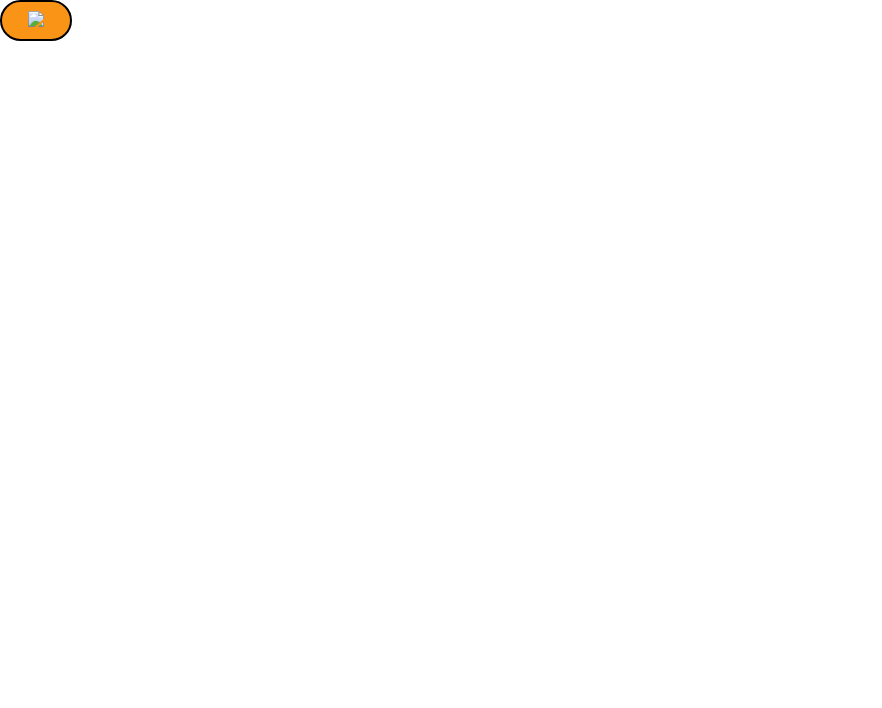
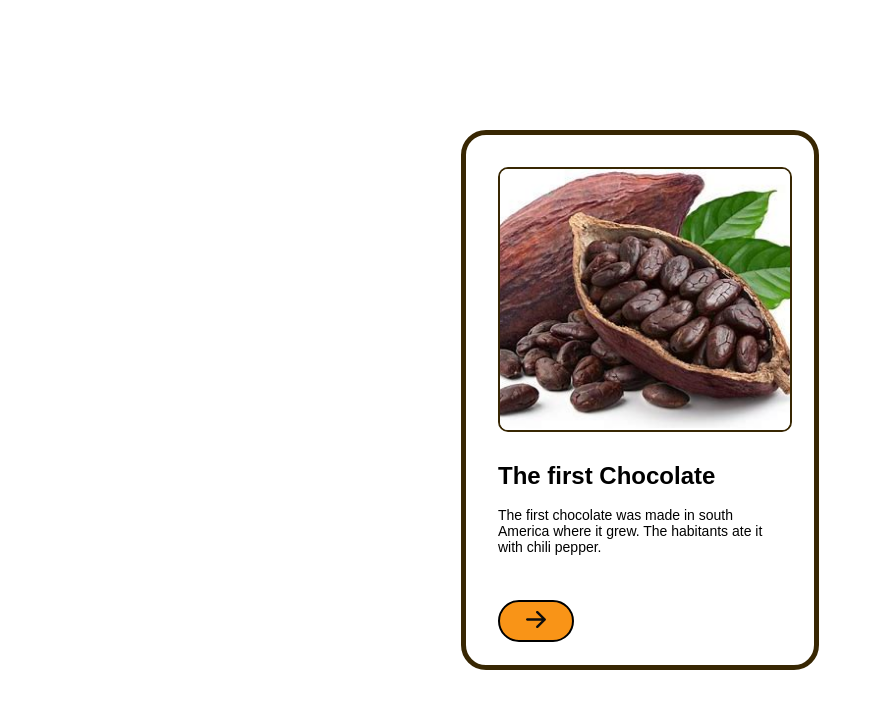
Before and after one commit to thewebsitecreator244/CHOCOLATE, a plain HTML site: page index.html in a window 1280 px wide. Shown: the whole page, without its empty margins (0-882 px from the left). Drawn offline with Linux system fonts and the light colour scheme.

Commit message:
feat: added history card

```diff
--- a/index.html
+++ b/index.html
@@ -4,16 +4,23 @@
 <head>
     <meta charset="UTF-8">
     <meta name="viewport" content="width=device-width, initial-scale=1.0">
-    <title>Карточка</title>
+    <title>THE HISTORY OF CHOCOLATE</title>
     <link rel="stylesheet" href="./fonts/fonts.css">
     <link rel="stylesheet" href="./style.css">
 </head>
 
 <body>
     <div class="card">
-        <!-- Напиши свой код тут -->
+        <div class="card__wrapper-image">
+            <img class = "card__image" src = "/img/1mage0fc0c0ben.jpg" alt="chocobean">
+        </div>
+        <div class="card__text">
+            <h2 class="card__tittle">The first Chocolate</h2>
+            <p class="card__desscription">The first chocolate was made in south America
+                where it grew. The habitants ate it with chili pepper.</p>
+        </div>
         <button class="card__button">
-            <img class="icon" src="путь-до-svg">
+            <img class="icon" src="./img/Vector.svg">
         </button>
     </div>
 </body>
--- a/style.css
+++ b/style.css
@@ -6,9 +6,51 @@
 
 body {
     font-family: 'StratosSkyeng', sans-serif;
+    height: 100vh;
+    display: flex;
+    justify-content: center;
+    align-items: center;
 }
 
 /* Напиши свой CSS-код тут */
+
+.card{
+    width: 358px;
+    padding: 32px 32px 23px;
+    border: 5px solid rgb(56, 39, 3);
+    border-radius: 25px;
+}
+
+.card__wrapper-image{
+    width: 294px;
+    height: 265px;
+    border: 2px solid rgb(56, 39, 3);
+    border-radius: 10px;
+    overflow: hidden;
+    margin-bottom: 30px;
+}
+
+.card__image{
+    object-fit: cover;
+    width: 100%;
+    height: 100%;
+    transition: .5s;
+}
+
+.card__text {
+    font-family: Arial, Helvetica, sans-serif;
+    margin-bottom: 45px;
+}
+.card__tittle {
+    margin-bottom: 17px;
+    font-weight: 700;
+    font-size: 24px;
+}
+.card__desscription {
+    font-weight: 400;
+    font-size: 14px;
+
+}
 
 .card__button {
     border: 2px solid black;
@@ -29,3 +71,7 @@ body {
     width: 20px;
     color: #363062;
 }
+
+.card:hover .card__image{
+transform: scale(1.15) rotate(10deg);
+}
```
